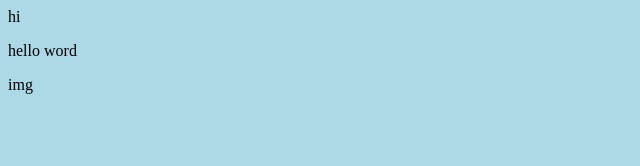
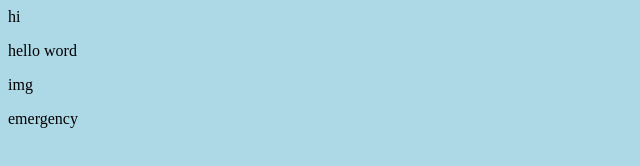
Before and after one commit to hamidehmz/test, a plain HTML site: page index.html in a window 1280 px wide. Shown: the full height of the page, 0-640 px from the left. Drawn offline with Linux system fonts and the light colour scheme.

Commit message:
updated index.html with emergency fix

```diff
--- a/index.html
+++ b/index.html
@@ -6,5 +6,6 @@
 hi
 <p>hello word</p>
 <p>img</p>
+<p>emergency</p>
 </body>
 <html>
```
